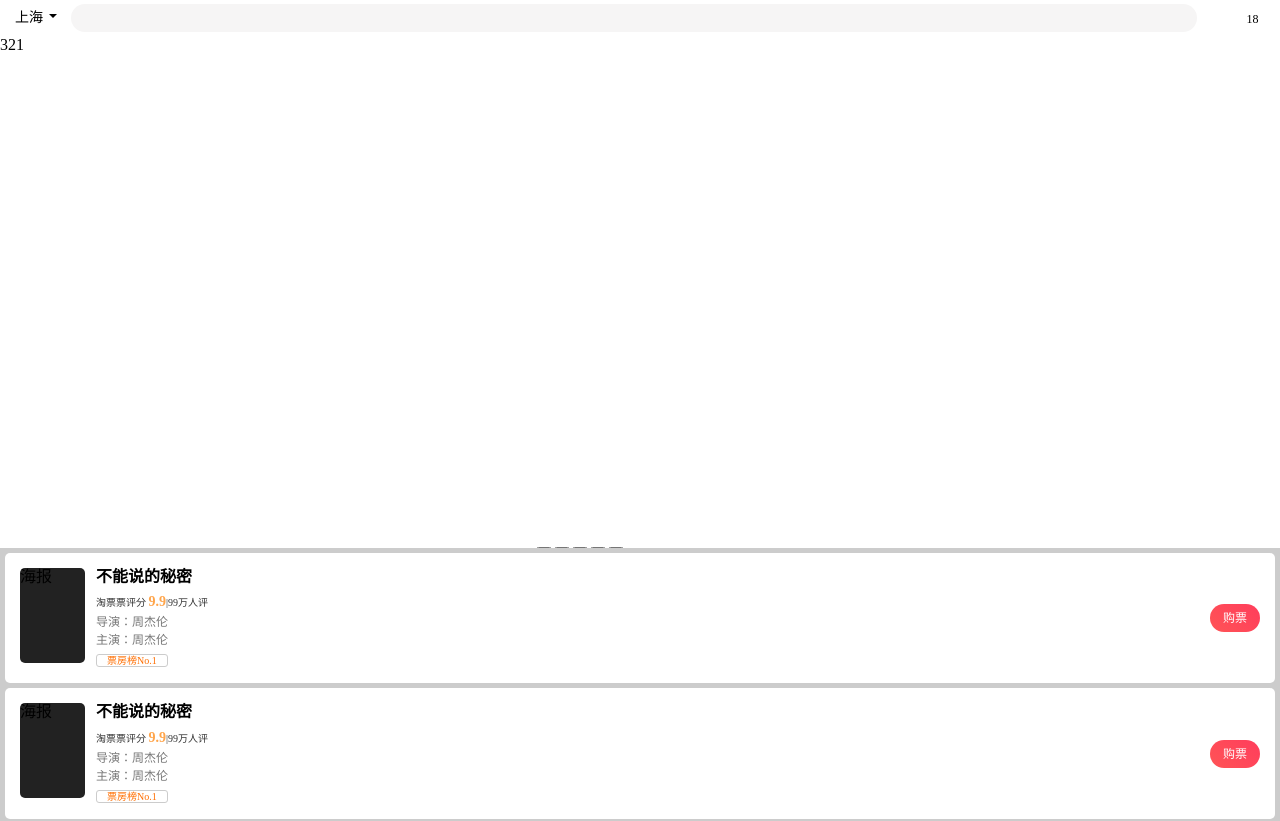
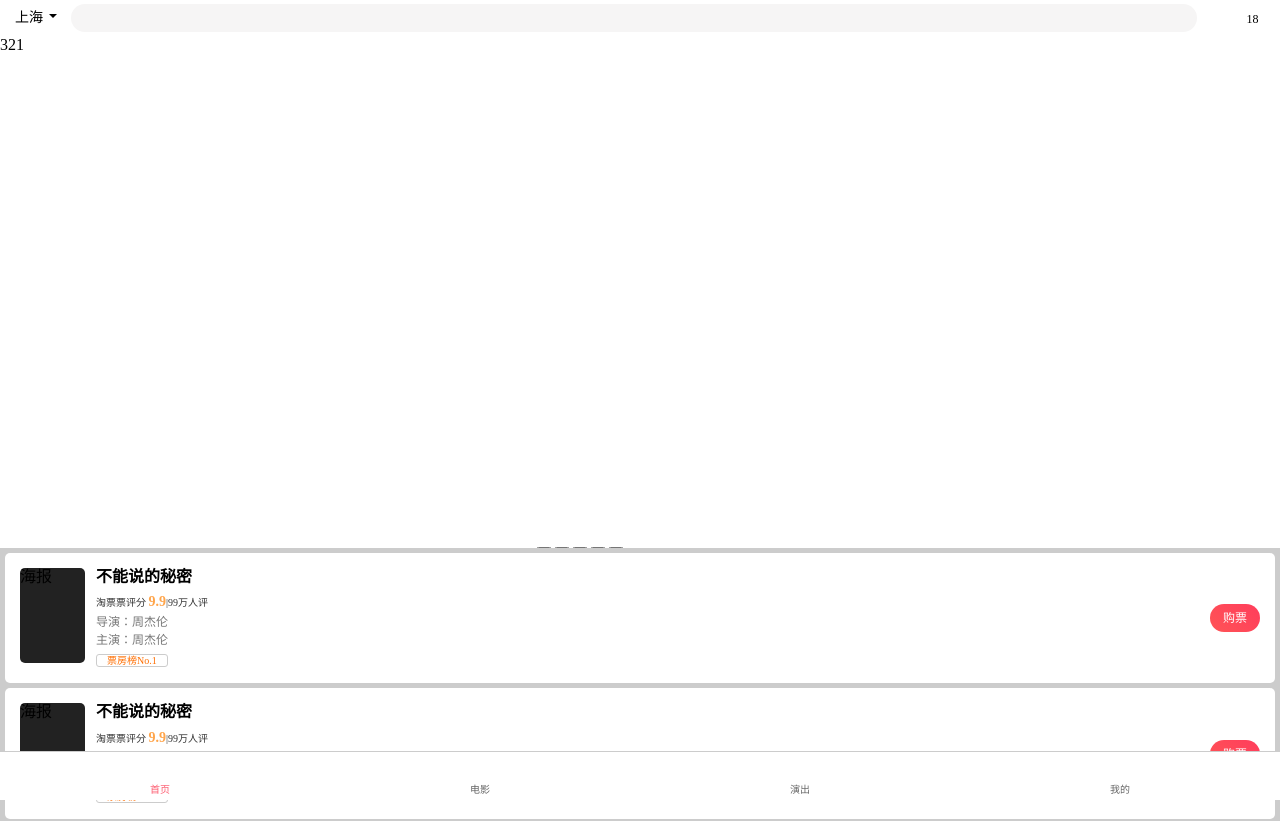
Before and after one commit to Narutosma/taopiaopiao, a React (Create React App) app: page / in a window 1280 px wide. Shown: the top 821 px of the page. Built offline with nearby package versions, Linux system fonts and the light colour scheme; a web font is replaced by a local one.

Commit message:
新增tab-menu组件

```diff
--- /dev/null
+++ b/src/_util.scss
@@ -0,0 +1,16 @@
+
+//
+$dark: #000;
+$gary: #ccc;
+$while: #fff;
+
+@mixin flex-center{
+  display: flex;
+  justify-content: center;
+  align-items: center;
+}
+
+@mixin flex-v-center{
+  display: flex;
+  align-items: center;
+}
--- /dev/null
+++ b/src/components/TabMenu.js
@@ -0,0 +1,35 @@
+import React, {Component} from 'react';
+import PropTypes from 'prop-types';
+import "./tab-menu.scss";
+import { Link } from "react-router-dom";
+
+class TabMenu extends Component {
+    render() {
+        return (
+            <div className="tab-menu">
+                <Link to="/" className={`tab-menu-item ${this.props.current === "home" && "tab-menu-home"}` }>
+                    {this.props.current === "home"?<i className="iconfont icon-shouye1" />: <i className="iconfont icon-shouye" />}
+                    <span>首页</span>
+                </Link>
+                <Link to="/movie" className={`tab-menu-item ${this.props.current === "movie" && "tab-menu-movie"}`}>
+                    {this.props.current === "movie"?<i className="iconfont icon-dianying1" />: <i className="iconfont icon-dianying" />}
+                    <span>电影</span>
+                </Link>
+                <Link to="/show" className={`tab-menu-item ${this.props.current === "show" && "tab-menu-show"}`}>
+                    {this.props.current === "show"?<i className="iconfont icon-yanchu1" />: <i className="iconfont icon-yanchu" />}
+                    <span>演出</span>
+                </Link>
+                <Link to="/my" className={`tab-menu-item ${this.props.current === "my" && "tab-menu-my"}`}>
+                    {this.props.current === "my"?<i className="iconfont icon-wode1" />: <i className="iconfont icon-wode" />}
+                    <span>我的</span>
+                </Link>
+            </div>
+        );
+    }
+}
+
+TabMenu.propTypes = {
+    current: PropTypes.string.isRequired
+};
+
+export default TabMenu;
--- /dev/null
+++ b/src/components/tab-menu.scss
@@ -0,0 +1,49 @@
+@import "../util";
+
+.tab-menu{
+  position: fixed;
+  left: 0;
+  bottom: 0;
+  width: 100%;
+  height: 48px;
+  background: $while;
+  border-top:1px solid $gary;
+  @include flex-v-center();
+  //display: flex;
+  //align-items: center;
+  //justify-content: space-around;
+
+  &-item{
+    flex: 1;
+    //display: flex;
+    //align-items: center;
+    @include flex-v-center();
+    flex-direction: column;
+    text-decoration: none;
+
+    .iconfont{
+      display: block;
+      width: 21px;
+      height: 21px;
+      font-size: 21px;
+      color: #666;
+    }
+
+    span{
+      margin-top: 6px;
+      font-size: 10px;
+      color: #666;
+    }
+  }
+
+  // 选中样式
+  &-home,
+  &-movie,
+  &-show,
+  &-my{
+    span,
+    .iconfont{
+      color: #fd5c70;
+    }
+  }
+}
--- a/src/main.css
+++ b/src/main.css
@@ -1,17 +1,32 @@
 @font-face {
     font-family: "iconfont"; /* Project id 2821200 */
-    src: url('//at.alicdn.com/t/font_2821200_b0b924o6tc6.woff2?t=1631888257456') format('woff2'),
-    url('//at.alicdn.com/t/font_2821200_b0b924o6tc6.woff?t=1631888257456') format('woff'),
-    url('//at.alicdn.com/t/font_2821200_b0b924o6tc6.ttf?t=1631888257456') format('truetype');
+    src: url('//at.alicdn.com/t/font_2821200_g70p1ud6h2q.woff2?t=1632316943765') format('woff2'),
+    url('//at.alicdn.com/t/font_2821200_g70p1ud6h2q.woff?t=1632316943765') format('woff'),
+    url('//at.alicdn.com/t/font_2821200_g70p1ud6h2q.ttf?t=1632316943765') format('truetype');
 }
 
 .iconfont {
     font-family: "iconfont" !important;
     font-size: 16px;
     font-style: normal;
-    vertical-align: middle;
     -webkit-font-smoothing: antialiased;
     -moz-osx-font-smoothing: grayscale;
+}
+
+.icon-wode1:before {
+    content: "\e8d2";
+}
+
+.icon-shouye1:before {
+    content: "\e8d3";
+}
+
+.icon-yanchu1:before {
+    content: "\e8d4";
+}
+
+.icon-dianying1:before {
+    content: "\e8d5";
 }
 
 .icon-aixin:before {
--- a/src/routers/home/Index.js
+++ b/src/routers/home/Index.js
@@ -7,6 +7,8 @@ import ToolBar from "./components/ToolBar";
 import Slider from "./components/Slider";
 // 电影列表
 import MovieItem from "./components/MovieItem"
+// 菜单栏
+import TabMenu from "../../components/TabMenu"
 
 class Index extends Component {
 
@@ -33,6 +35,7 @@ class Index extends Component {
                     <MovieItem />
                     <MovieItem />
                 </div>
+                <TabMenu current="home"/>
                 <h1 className="home">首页</h1>
                 <Test/>
             </div>
```
